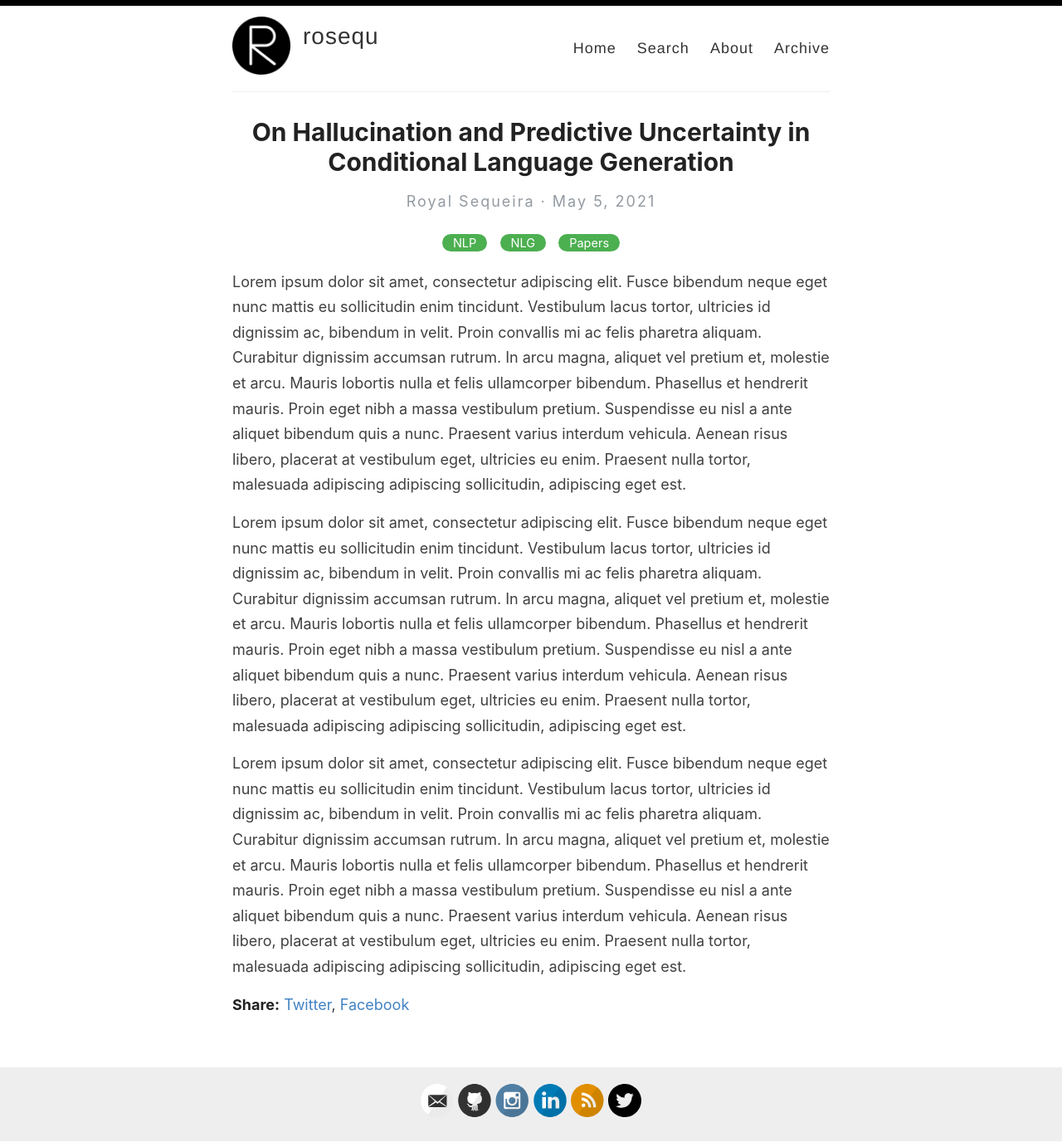
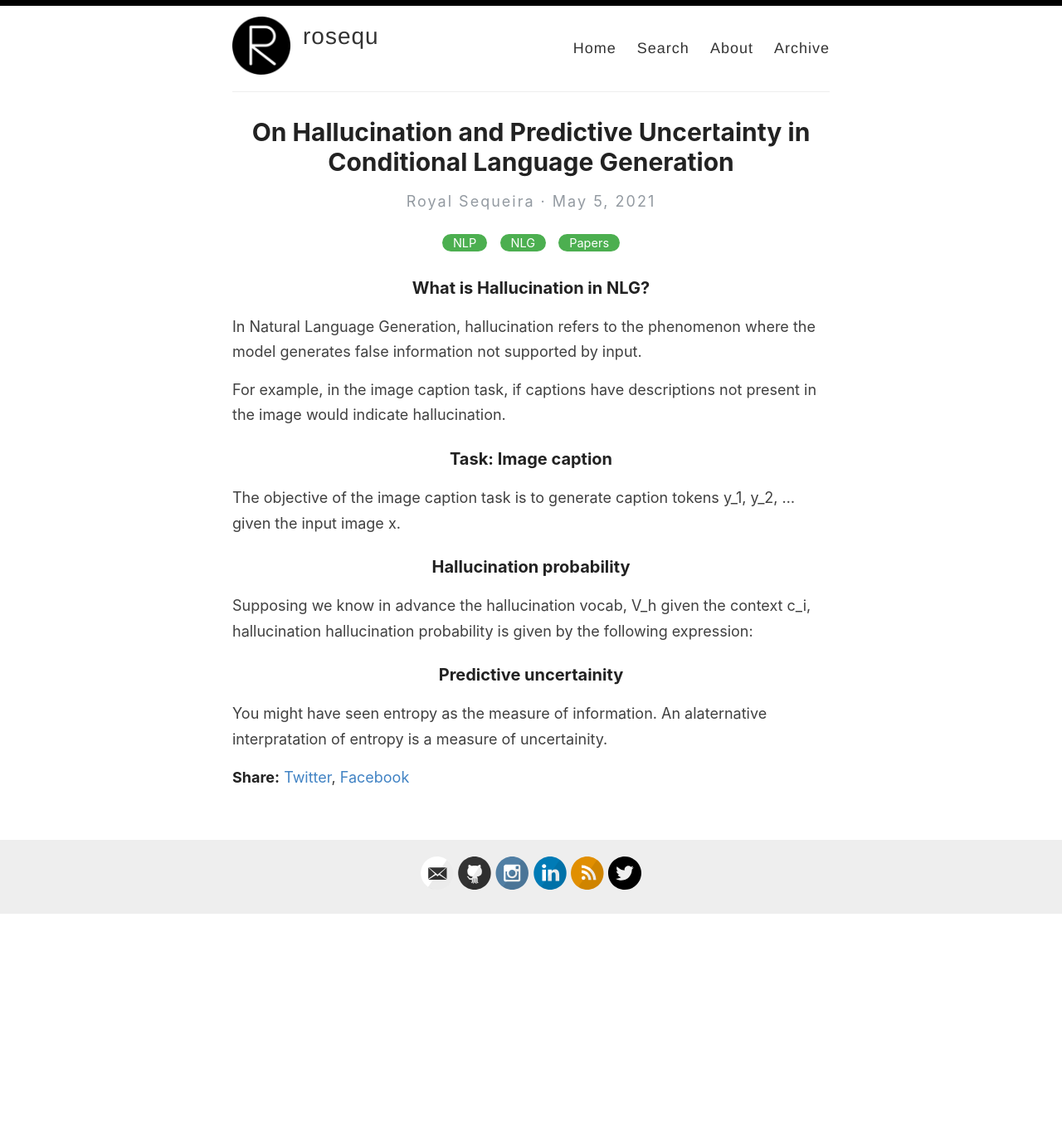
Before and after one commit to rosequ/rosequ.github.io, a Jekyll site: the page built from _posts/2021-05-05-hallucination-uncertainity.md, in a window 1280 px wide. Shown: the whole page at 83% size. Built offline with Jekyll 4.4.1, drawn with Linux system fonts in a browser that asks for light colours; after the commit the page ends 1102 px from its top, so only the background shows below that.

Commit message:
first draft of post 1

```diff
--- a/_posts/2021-05-05-hallucination-uncertainity.md
+++ b/_posts/2021-05-05-hallucination-uncertainity.md
@@ -4,8 +4,29 @@ title: On Hallucination and Predictive Uncertainty in Conditional Language Gener
 categories: [NLP, NLG, Papers]
 ---
 
-Lorem ipsum dolor sit amet, consectetur adipiscing elit. Fusce bibendum neque eget nunc mattis eu sollicitudin enim tincidunt. Vestibulum lacus tortor, ultricies id dignissim ac, bibendum in velit. Proin convallis mi ac felis pharetra aliquam. Curabitur dignissim accumsan rutrum. In arcu magna, aliquet vel pretium et, molestie et arcu. Mauris lobortis nulla et felis ullamcorper bibendum. Phasellus et hendrerit mauris. Proin eget nibh a massa vestibulum pretium. Suspendisse eu nisl a ante aliquet bibendum quis a nunc. Praesent varius interdum vehicula. Aenean risus libero, placerat at vestibulum eget, ultricies eu enim. Praesent nulla tortor, malesuada adipiscing adipiscing sollicitudin, adipiscing eget est.
+### What is Hallucination in NLG?
 
-Lorem ipsum dolor sit amet, consectetur adipiscing elit. Fusce bibendum neque eget nunc mattis eu sollicitudin enim tincidunt. Vestibulum lacus tortor, ultricies id dignissim ac, bibendum in velit. Proin convallis mi ac felis pharetra aliquam. Curabitur dignissim accumsan rutrum. In arcu magna, aliquet vel pretium et, molestie et arcu. Mauris lobortis nulla et felis ullamcorper bibendum. Phasellus et hendrerit mauris. Proin eget nibh a massa vestibulum pretium. Suspendisse eu nisl a ante aliquet bibendum quis a nunc. Praesent varius interdum vehicula. Aenean risus libero, placerat at vestibulum eget, ultricies eu enim. Praesent nulla tortor, malesuada adipiscing adipiscing sollicitudin, adipiscing eget est.
+In Natural Language Generation, hallucination refers to the phenomenon where the model
+generates false information not supported by input.
 
-Lorem ipsum dolor sit amet, consectetur adipiscing elit. Fusce bibendum neque eget nunc mattis eu sollicitudin enim tincidunt. Vestibulum lacus tortor, ultricies id dignissim ac, bibendum in velit. Proin convallis mi ac felis pharetra aliquam. Curabitur dignissim accumsan rutrum. In arcu magna, aliquet vel pretium et, molestie et arcu. Mauris lobortis nulla et felis ullamcorper bibendum. Phasellus et hendrerit mauris. Proin eget nibh a massa vestibulum pretium. Suspendisse eu nisl a ante aliquet bibendum quis a nunc. Praesent varius interdum vehicula. Aenean risus libero, placerat at vestibulum eget, ultricies eu enim. Praesent nulla tortor, malesuada adipiscing adipiscing sollicitudin, adipiscing eget est.
+
+For example, in the image caption task, if captions have descriptions not present in the image
+would indicate hallucination.
+
+
+### Task: Image caption
+
+The objective of the image caption task is to generate caption tokens y_1, y_2, ... given the
+input image x.
+
+### Hallucination probability
+
+Supposing we know in advance the hallucination vocab, V_h given the context c_i, hallucination
+hallucination probability is given by the following expression:
+
+
+
+### Predictive uncertainity
+
+You might have seen entropy as the measure of information. An alaternative interpratation of entropy
+is a measure of uncertainity.
```
